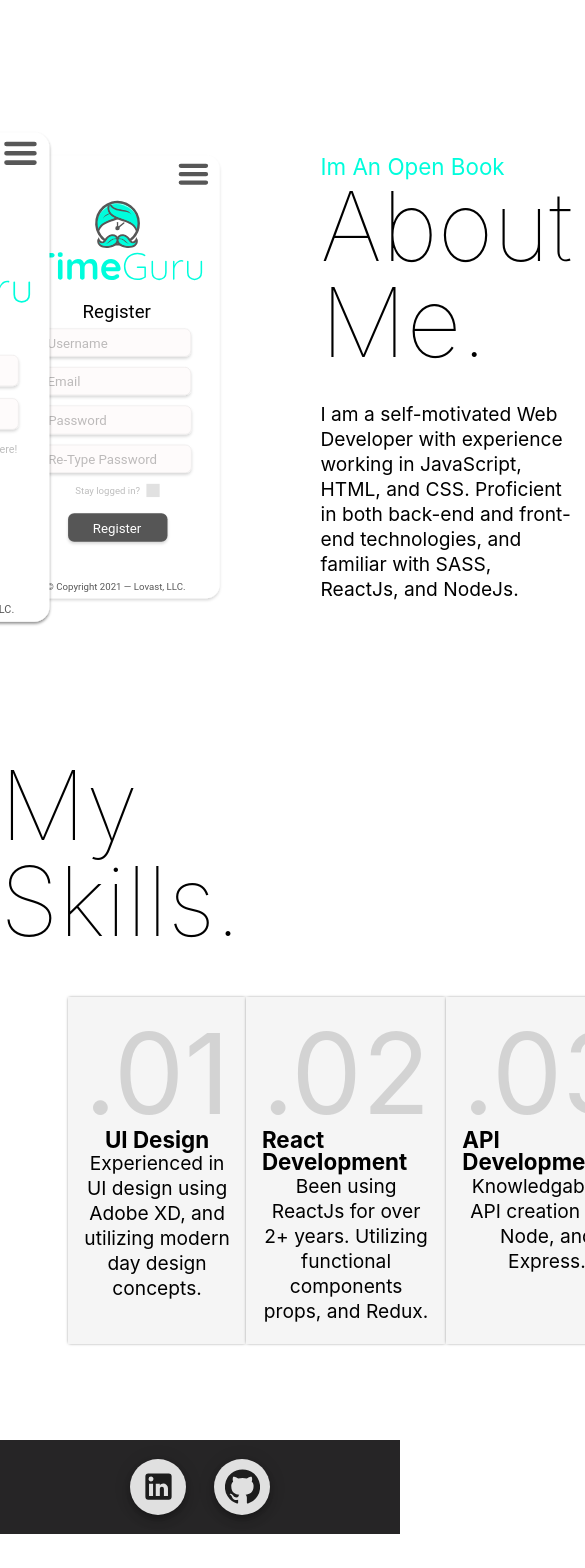
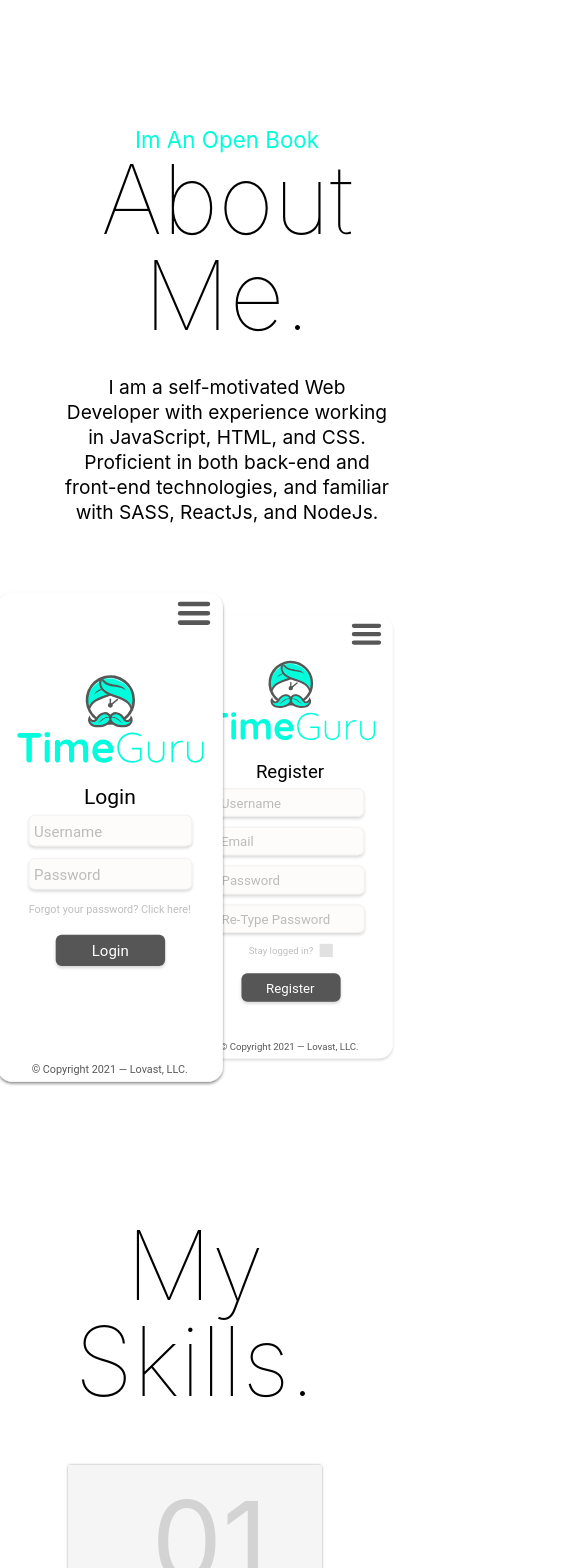
Before and after one commit to chasehoff/portfolio, a React (Create React App) app: page / in a window 390 px wide. Shown: the part 400-1968 px from the top of the page, 585 px wide, since content can reach past the window. Before the commit the page ends 1934 px from the top, so only its background shows below. Built offline with nearby package versions, Linux system fonts and the light colour scheme.

Commit message:
Added media queries for home page

```diff
--- a/src/views/contact/Contact.js
+++ b/src/views/contact/Contact.js
@@ -22,12 +22,12 @@ function Contact() {
             <h1 className="contact__header">Contact</h1>
             <form className="contact__form" onSubmit={handleSubmit}>
                 <div className="contact__input__section">
-                    <input className="contact__item__double" name="fname" placeholder="First Name" value={formInfo.fname} onChange={(e) => setFormInfo({...formInfo, fname: e.target.value})} />
-                    <input className="contact__item__double" name="lname" placeholder="Last Name" value={formInfo.lname} onChange={(e) => setFormInfo({...formInfo, lname: e.target.value})} />
+                    <input required className="contact__item__double" name="fname" placeholder="First Name*" value={formInfo.fname} onChange={(e) => setFormInfo({...formInfo, fname: e.target.value})} />
+                    <input required className="contact__item__double" name="lname" placeholder="Last Name*" value={formInfo.lname} onChange={(e) => setFormInfo({...formInfo, lname: e.target.value})} />
                 </div>
                 <div className="contact__input__section">
-                    <input className="contact__item__double" name="email" placeholder="Email" value={formInfo.email} onChange={(e) => setFormInfo({...formInfo, email: e.target.value})} />
-                    <input className="contact__item__double" name="company" placeholder="Company" value={formInfo.company} onChange={(e) => setFormInfo({...formInfo, company: e.target.value})} />
+                    <input required className="contact__item__double" name="email" placeholder="Email*" value={formInfo.email} onChange={(e) => setFormInfo({...formInfo, email: e.target.value})} />
+                    <input required className="contact__item__double" name="company" placeholder="Company" value={formInfo.company} onChange={(e) => setFormInfo({...formInfo, company: e.target.value})} />
                 </div>
                 <div className="contact__input__section">
                     <textarea rows="8" className="contact__item__single" name="message" placeholder="Message..." value={formInfo.message} onChange={(e) => setFormInfo({...formInfo, message: e.target.value})} />
--- a/src/views/home/index.css
+++ b/src/views/home/index.css
@@ -47,3 +47,26 @@
     width: 65%;
     justify-content: space-between;
 }
+
+@media screen and (max-width: 900px) {
+    .home__container__section {
+        flex-direction: column;
+        flex-direction: column-reverse;
+    }
+    .home__container__item h3, h2, p {
+        text-align: center;
+    }
+    .home__container__item {
+        margin-bottom: 4rem;
+    }
+    .home__mockup {
+        padding-right: 0;
+    }
+    .home__skills__container {
+        flex-direction: column;
+        align-items: center;
+    }
+    .skill__container {
+        margin: .5rem 0 .5rem;
+    }
+}
```
